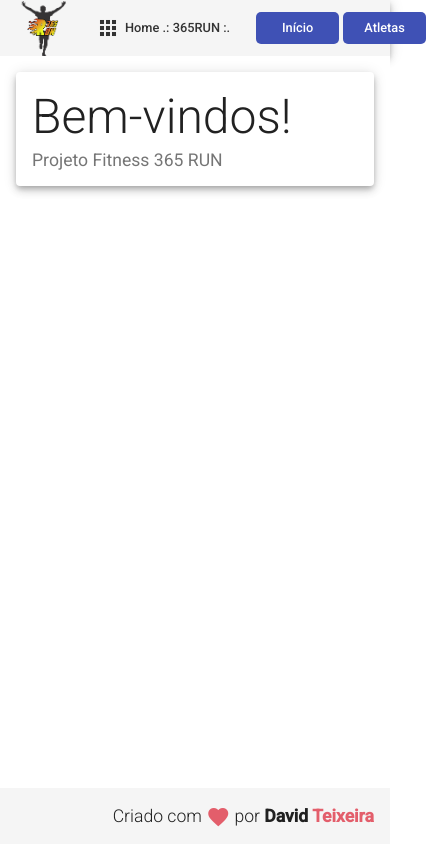
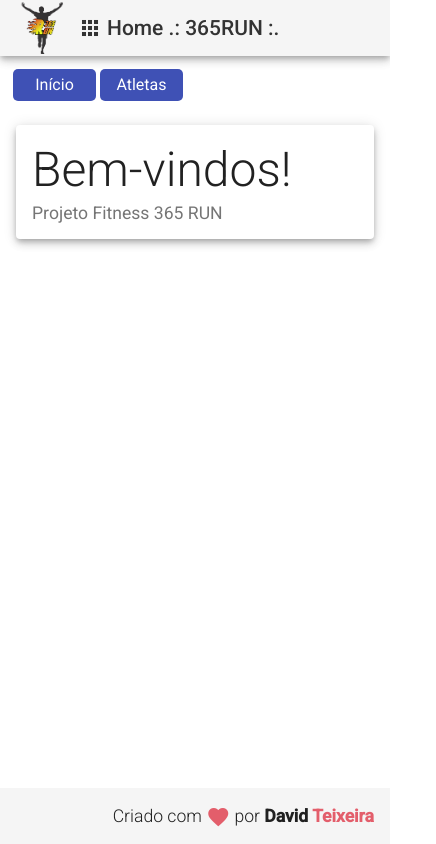
Before and after one commit to DavidTeixeira92/Projeto365RUN, an Angular app: page / in a window 390 px wide. Shown: the whole page, 436 px wide, since content can reach past the window. Built offline with nearby package versions, Linux system fonts and the light colour scheme.

Commit message:
Ajuste nos botões e na responsividade

```diff
--- a/src/app/components/template/header/header.component.css
+++ b/src/app/components/template/header/header.component.css
@@ -10,7 +10,7 @@
     align-items: center;
     text-decoration: none;
     color: #333333;
-    font-size: 0.8rem;
+    font-size: 1.5rem;
 }
 
 .header .logo{
@@ -39,6 +39,7 @@
   font-size: 16px;
   transition: 0.7s;
   /* margin-right: 8px; */
+  text-decoration: none !important;
 }
 
 .buttons {
@@ -52,17 +53,28 @@
     position: relative;
     display: flex;
     width: 170px;
-    padding-left: 28px;
+    padding-left: 15px;
+    padding-top: 5px;
   }
 
-  .button {
-    /* width: 70px;
+  /* .button {
+     width: 70px;
     height: 24px;
-    font-size: 0.6rem; */
-  }
+    font-size: 0.6rem;
+  } */
 
-  .header {
+  /* .header {
     flex-direction: column;
     justify-content: center;
+  } */
+
+  .header .title-group{
+    padding-left: 10px;
+}
+  .header a{
+    font-size: 21px;
+  }
+  .header .logo{
+    max-height: 52px;
   }
 }
--- a/src/app/components/template/header/header.component.html
+++ b/src/app/components/template/header/header.component.html
@@ -14,6 +14,9 @@
           {{ title }}
       </a>
   </span>
+
+</mat-toolbar>
+
 <div class="buttons">
   <a class="button" mat-list-item routerLink="/">
     Início
@@ -23,4 +26,3 @@
 </a>
 
 </div>
-</mat-toolbar>
```
Lines whose indentation alone changed are shown as unchanged.
